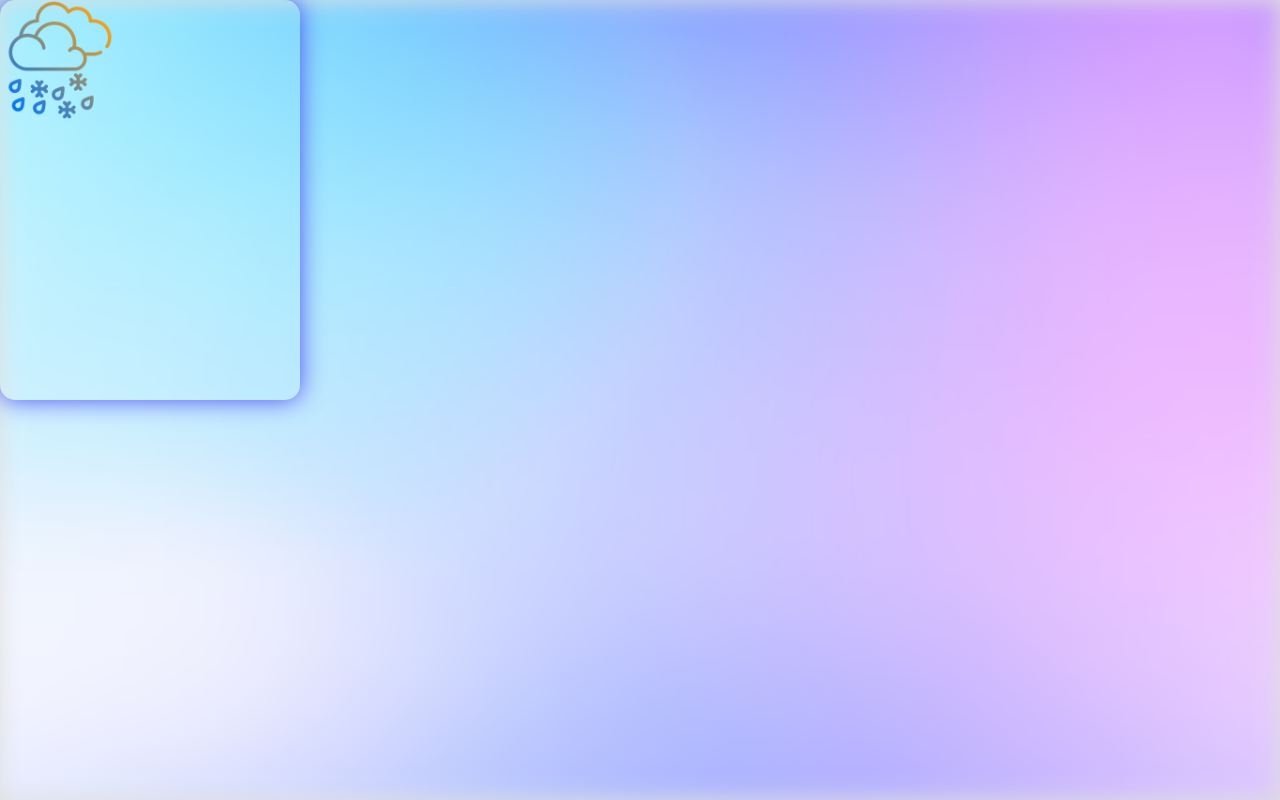
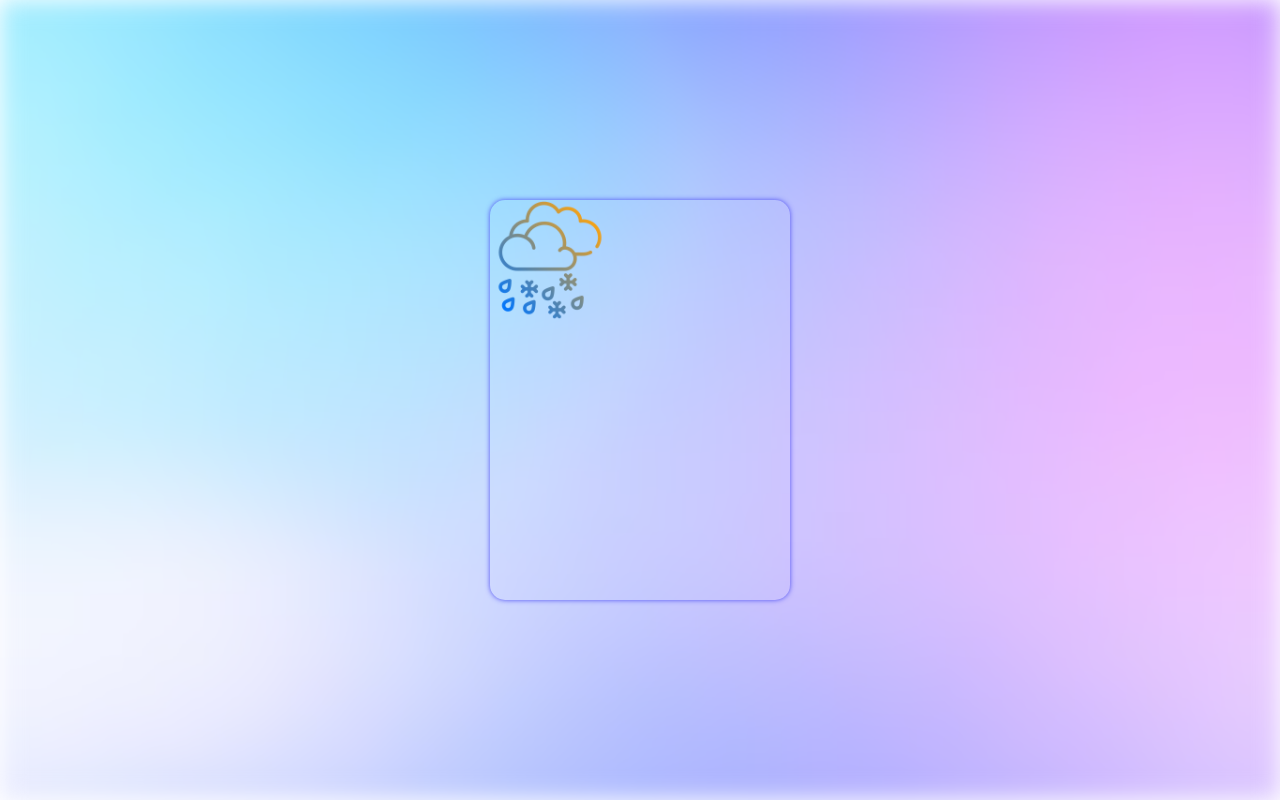
Before and after one commit to TheSilkFlower/weather, a Vue app: page / in a window 1280 px wide. Built offline with nearby package versions, Linux system fonts and the light colour scheme.

Commit message:
Стили для body, app

```diff
--- a/src/assets/main.css
+++ b/src/assets/main.css
@@ -1,6 +1,6 @@
 :root {
   --main-grey: #E0E0E0;
-  --main-lightgrey: #E0E0E0;
+  --main-lightgrey: #EEEEEE;
   --main-yellow: #FFCC80;
   --main-brown: #A1887F;
   --main-darkbrown: #795548;
@@ -12,5 +12,13 @@
 }
 
 body {
-  background: var(--main-grey);
+  width: 100%;
+  height: 100vh;
 }
+
+#app {
+  display: flex;
+  justify-content: center;
+  align-items: center;
+  height: 100vh;
+}
```
